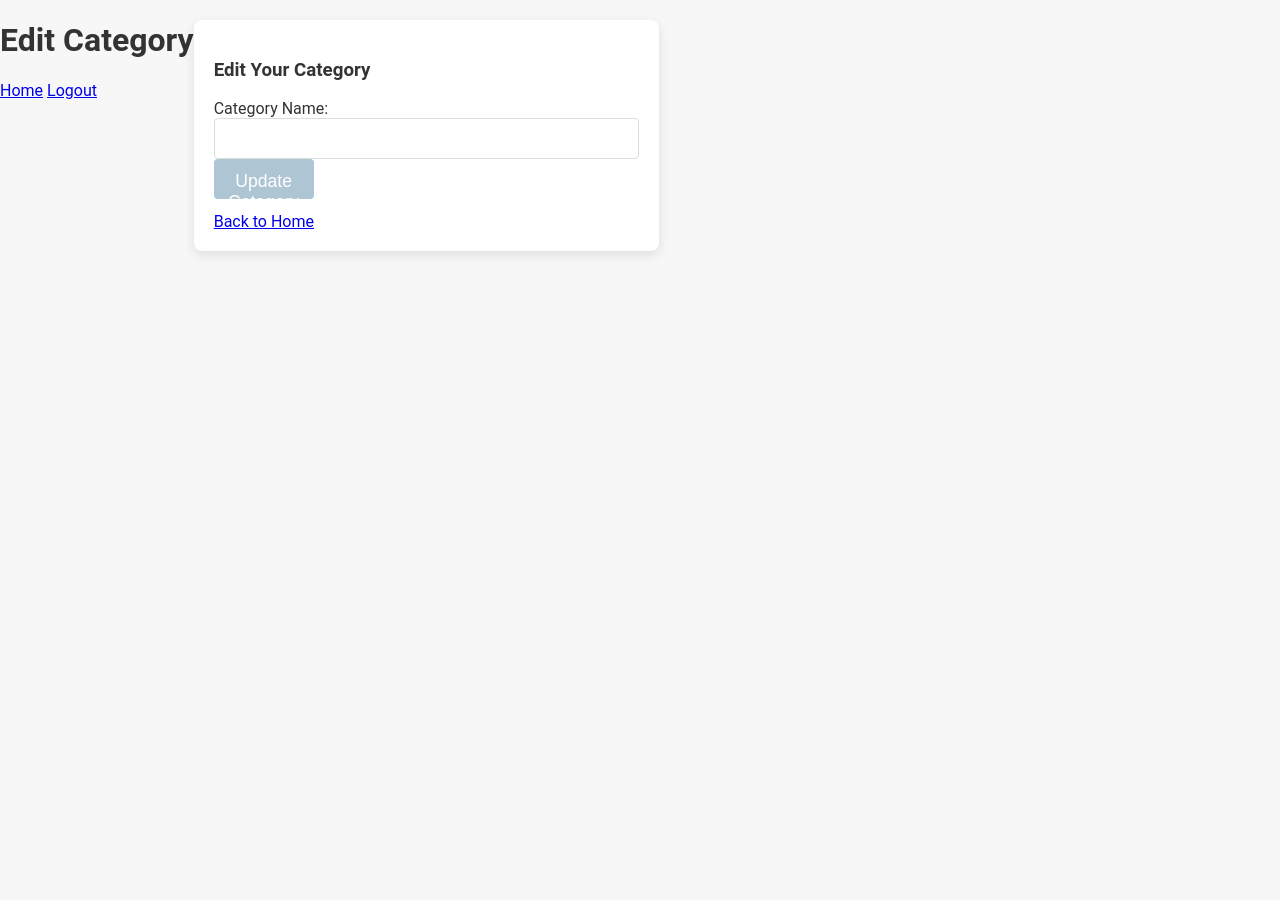
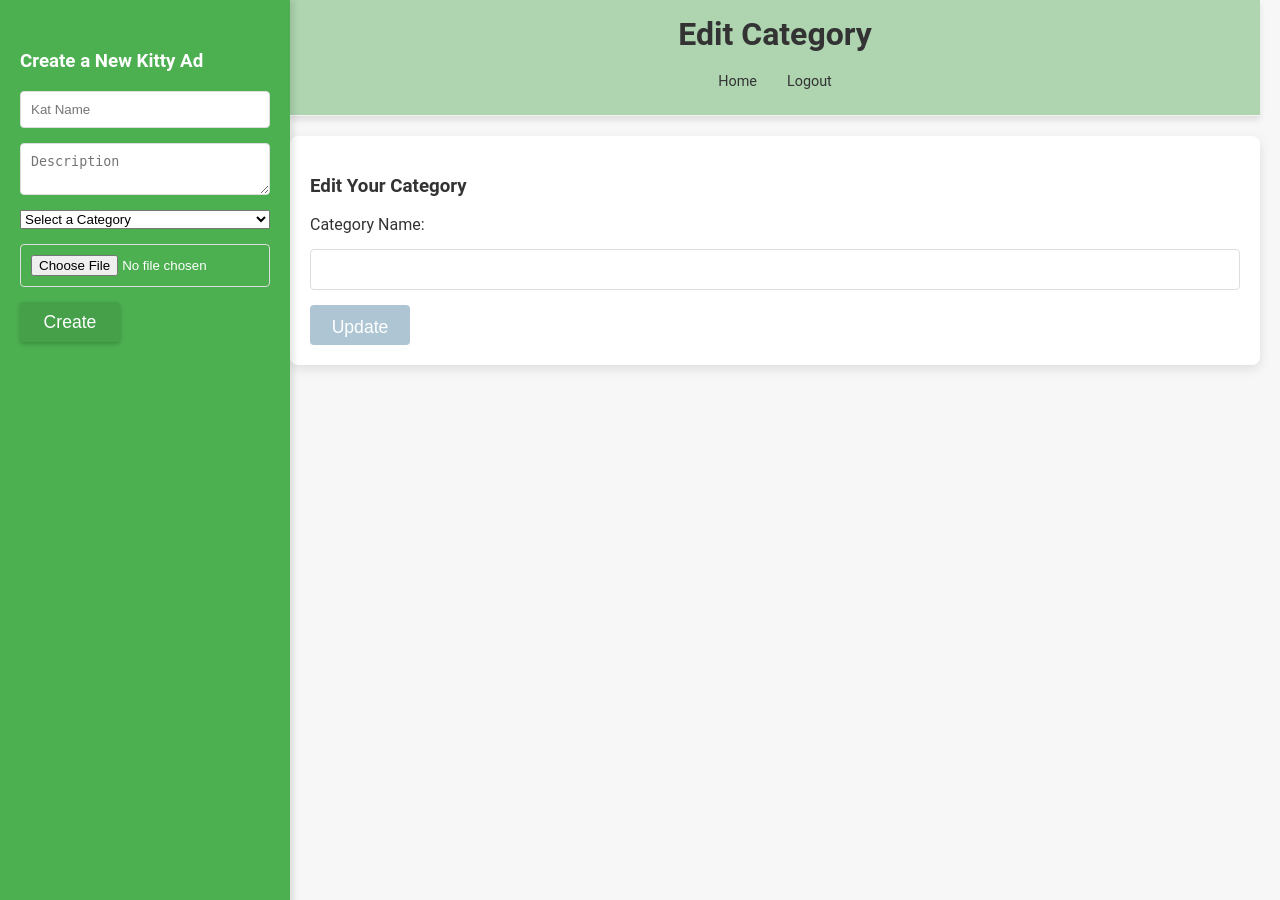
Before and after one commit to GBaublyte/notes_app, a FastAPI app: template app/templates/edit_category.html in a window 1280 px wide. Run offline with FastAPI, Linux system fonts and the light colour scheme; the template is opened without the code that fills it, so the values that code supplies are empty.

Commit message:
Updated edit_categories.html

```diff
--- a/app/static/css/styles.css
+++ b/app/static/css/styles.css
@@ -252,6 +252,7 @@ textarea {
 }
 
 button {
+    margin-top: 15px;
     background-color: #aec5d4;
     color: white;
     font-size: 1.1em;
--- a/app/templates/edit_category.html
+++ b/app/templates/edit_category.html
@@ -7,6 +7,29 @@
     <link rel="stylesheet" type="text/css" href="{{ url_for('static', path='/css/styles.css') }}">
 </head>
 <body>
+
+<div class="wrapper">
+    <!-- Sidebar with Create Note Functionality -->
+    <div class="sidebar">
+        <div class="create-note">
+            <h3>Create a New Kitty Ad</h3>
+            <form action="/notes/post" method="post" enctype="multipart/form-data">
+                <input type="text" id="note_name" name="note_name" placeholder="Kat Name" required>
+                <textarea id="description" name="description" placeholder="Description" required></textarea>
+                <select id="category_id" name="category_id" style="margin-bottom: 15px">
+                    <option value="" disabled selected>Select a Category</option>
+                    {% for category in categories %}
+                    <option value="{{ category.id }}">{{ category.name }}</option>
+                    {% endfor %}
+                </select>
+                <input type="file" id="image" name="image" accept="image/*">
+                <button type="submit" class="button" style="margin-top: 0px">Create</button>
+            </form>
+        </div>
+    </div>
+
+    <!-- Main Content Area -->
+    <div class="content">
         <div class="header">
             <h1>Edit Category</h1>
             <nav>
@@ -14,12 +37,13 @@
                 <a href="/logout">Logout</a>
             </nav>
         </div>
+
         <div class="container">
             <h3>Edit Your Category</h3>
             <form action="/categories/edit/{{ category.id }}" method="post">
                 <label for="category_name">Category Name:</label>
-        <input type="text" id="category_name" name="category_name" value="{{ category.name }}" required>
-        <button type="submit">Update Category</button>
+                <input type="text" id="category_name" name="category_name" value="{{ category.name }}" required style="margin-top: 15px">
+                <button type="submit">Update</button>
             </form>
 
             <!-- Optional: Display any messages such as success or error -->
@@ -33,8 +57,9 @@
                 {{ error }}
             </div>
             {% endif %}
+        </div>
+    </div>
+</div>
 
-    <a href="/home">Back to Home</a>
-</div>
 </body>
 </html>
```
Lines whose indentation alone changed are shown as unchanged.
